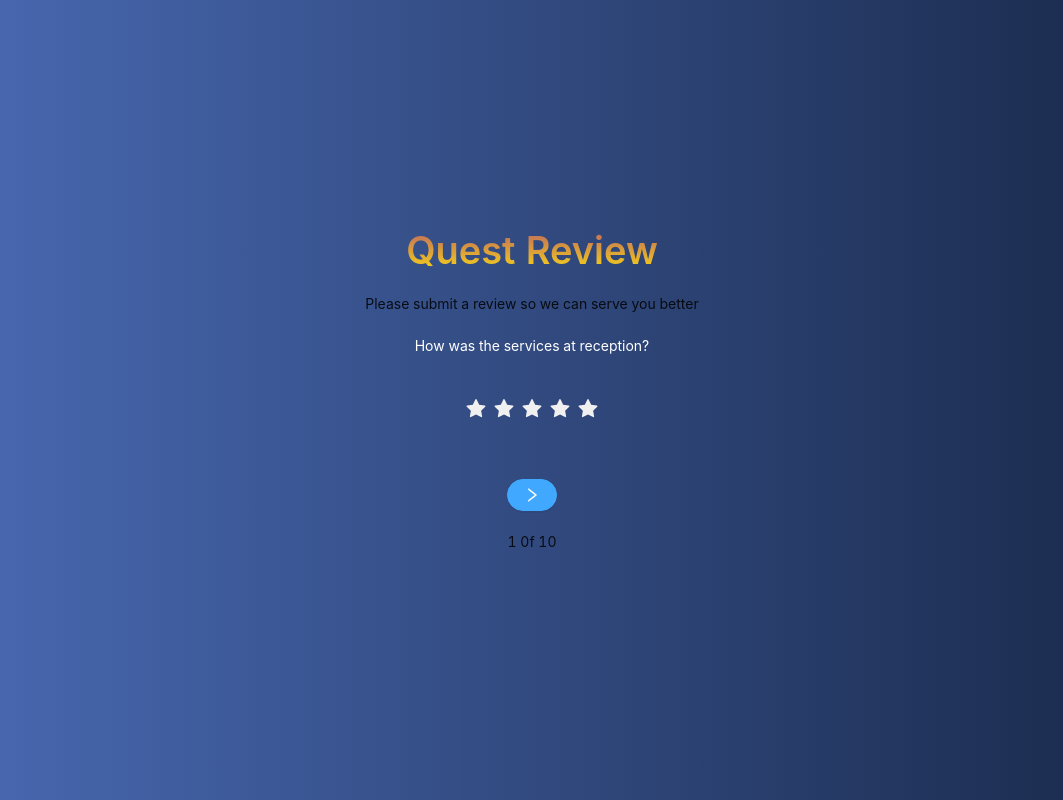
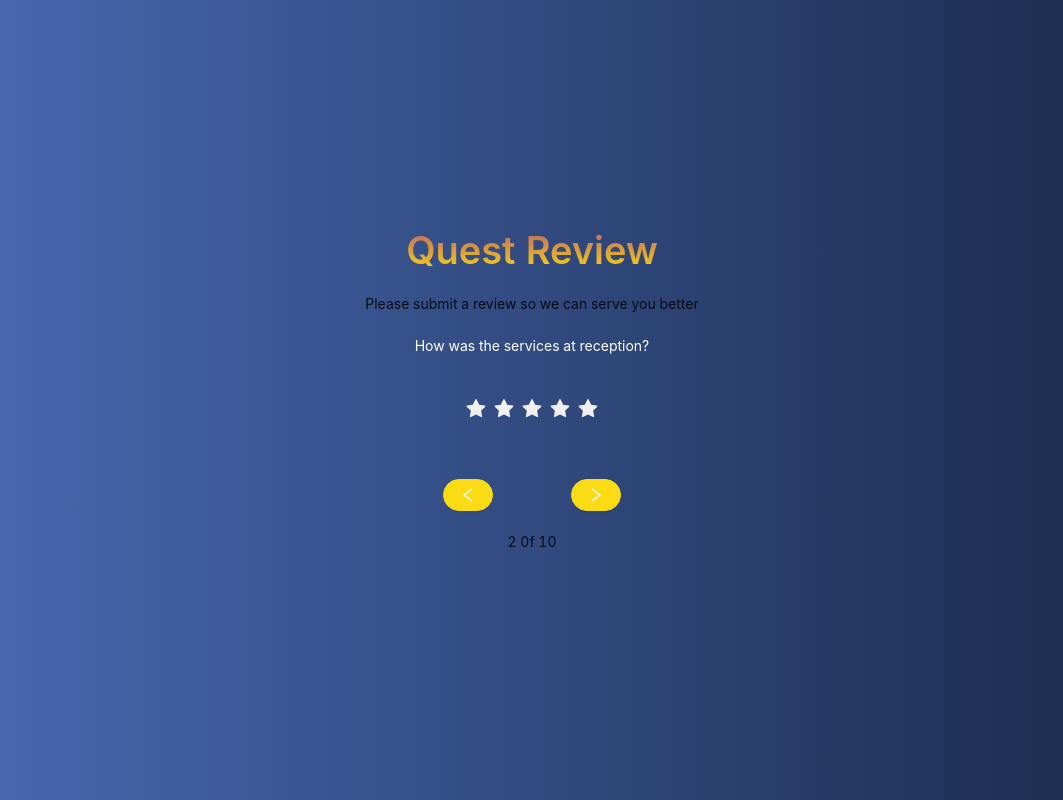
Before and after one commit to profchiso/guest-review-system-MERN, a React (Create React App) app in the folder client/: page / in a window 1280 px wide. Both pictures are taken after a click on the button 639 px from the left and 494 px from the top of the page. Shown: the whole page, without its empty margins (108-1171 px from the left). Built offline with nearby package versions, Linux system fonts and the light colour scheme.

Commit message:
add progress count

```diff
--- a/client/src/App.css
+++ b/client/src/App.css
@@ -31,9 +31,19 @@
   background:#fadb14 ;
   border-color: #fadb14;
 }
+.ant-btn-primary:hover, .ant-btn-primary:focus ,.ant-btn-primary:active{
+  background:#fadb14 ;
+  border-color: #fadb14;
+}
 .progress-count{
   padding: 20px;
 }
+.previous-next-container{
+  display: flex;
+  flex-direction: row;
+  justify-content: space-evenly;
+}
+
 
 @media (prefers-reduced-motion: no-preference) {
   .App-logo {
--- a/client/src/App.js
+++ b/client/src/App.js
@@ -1,28 +1,51 @@
 import { useState } from 'react';
 import ReceptionReview from '../src/components/receptionist';
 import { Typography, Button } from 'antd';
-import { RightOutlined } from '@ant-design/icons';
+import { RightOutlined, LeftOutlined } from '@ant-design/icons';
 import './App.css';
 const { Title, Text } = Typography;
 
 function App() {
 	const [view, setView] = useState(1);
 	const [progressCount, setProgressCount] = useState(1);
+
 	const [response, setResponse] = useState({});
+	console.log(progressCount);
 	return (
 		<main className='app-container'>
 			<div className='content-container'>
 				<Title className='title'>Quest Review</Title>
 				<Text>Please submit a review so we can serve you better</Text>
 				<ReceptionReview />
-				<div>
-					<Button
-						className='action-btn'
-						type='primary'
-						icon={<RightOutlined />}
-						shape='round'></Button>
+				<div className='previous-next-container'>
+					{progressCount === 1 || progressCount === 11 ? null : (
+						<Button
+							onClick={() => setProgressCount(progressCount - 1)}
+							className='action-btn'
+							type='primary'
+							icon={<LeftOutlined />}
+							shape='round'></Button>
+					)}
+					{progressCount === 11 ? (
+						<Button
+							className='action-btn'
+							type='primary'
+							shape='round'>
+							Submit
+							<RightOutlined />
+						</Button>
+					) : (
+						<Button
+							onClick={() => setProgressCount(progressCount + 1)}
+							className='action-btn'
+							type='primary'
+							icon={<RightOutlined />}
+							shape='round'></Button>
+					)}
 				</div>
-				<div className='progress-count'>1 0f 10</div>
+				<div className='progress-count'>
+					{progressCount > 10 ? 10 : progressCount} 0f 10
+				</div>
 			</div>
 		</main>
 	);
```
Also changed, not shown: 1 other file (tests, documents, lock files or other folders).
